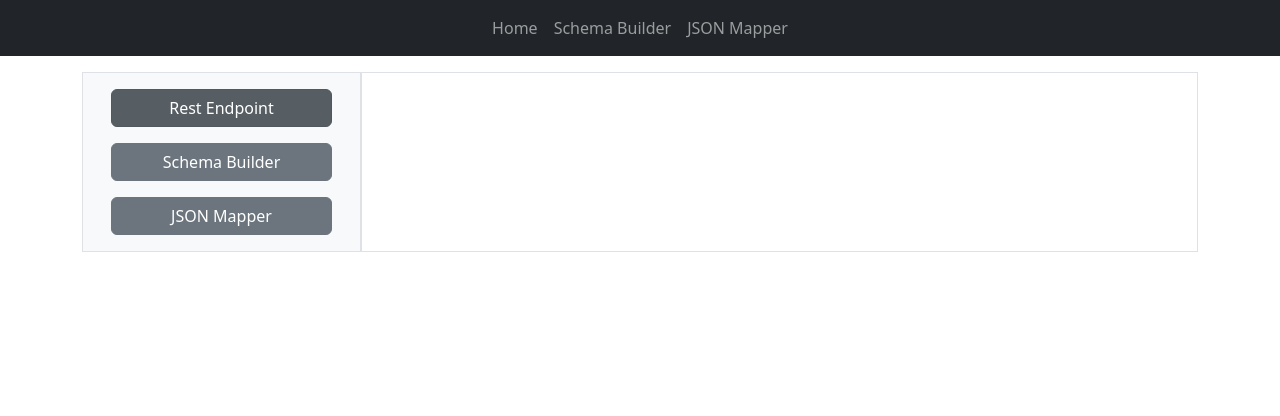
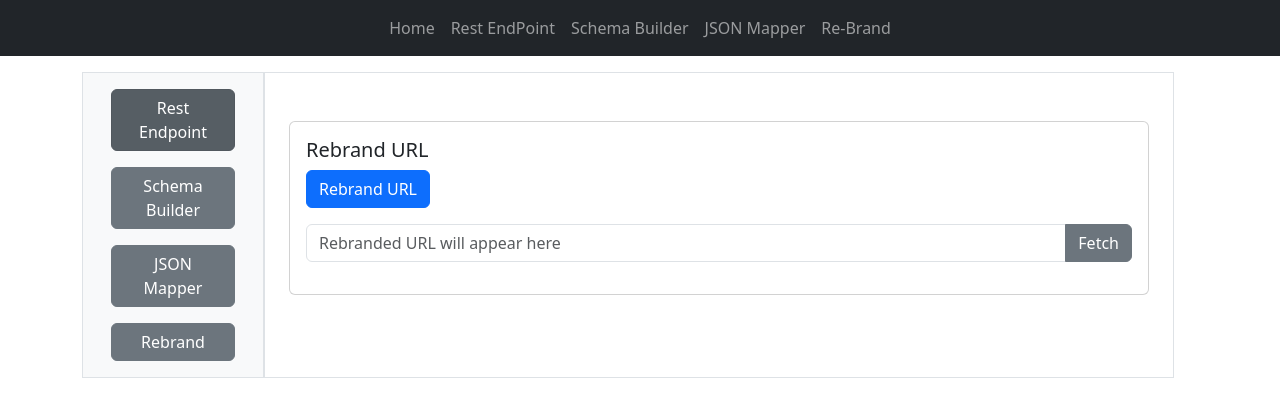
Before and after one commit to sumithMedamina/JsonMapperReportsFE, a React (Create React App) app: page /rebrand in a window 1280 px wide. Shown: the top 416 px of the page. Built offline with nearby package versions, Linux system fonts and the light colour scheme.

Commit message:
addRebrand

```diff
--- a/src/App.js
+++ b/src/App.js
@@ -9,13 +9,18 @@ import { JsonProvider } from "./components/JsonContext";
 const App = () => {
   return (
     <BrowserRouter>
-      <div>
+
         <nav className="navbar navbar-expand-lg navbar-dark bg-dark">
           <div className="collapse navbar-collapse" id="navbarNav">
             <ul className="navbar-nav mx-auto">
               <li className="nav-item">
-        <Link className="nav-link" to="/">
+                <Link className="nav-link" to="/rest-endpoint">
                   Home
+                </Link>
+              </li>
+              <li className="nav-item">
+                <Link className="nav-link" to="/rest-endpoint">
+                  Rest EndPoint
                 </Link>
               </li>
               <li className="nav-item">
@@ -26,6 +31,11 @@ const App = () => {
               <li className="nav-item">
                 <Link className="nav-link" to="/json-mapper">
                   JSON Mapper
+                </Link>
+              </li>
+              <li className="nav-item">
+                <Link className="nav-link" to="/rebrand">
+                  Re-Brand
                 </Link>
               </li>
             </ul>
@@ -39,7 +49,7 @@ const App = () => {
             </Routes>
           </JsonProvider>
         </div>
-      </div>
+
     </BrowserRouter>
   );
 };
--- a/src/components/Home.jsx
+++ b/src/components/Home.jsx
@@ -3,6 +3,7 @@ import { Routes, Route, useNavigate } from "react-router-dom";
 import RestEndpoint from "./RestEndPoint";
 import SchemaBuilder from "./SchemaBuilder";
 import JsonMapper from "./JsonMapper";
+import Rebrand from "./Rebrand";
 
 function Home() {
   const [activeComponent, setActiveComponent] = useState("RestEndpoint");
@@ -21,6 +22,9 @@ function Home() {
       case "JsonMapper":
         navigate("/json-mapper");
         break;
+      case "Rebrand":
+        navigate("/rebrand");
+        break; // Add the missing break statement
       default:
         break;
     }
@@ -28,8 +32,8 @@ function Home() {
 
   return (
     <div className="container-fluid">
-      <div className="row">
-        <div className="col-3 bg-light border">
+      <div className="row col-12">
+        <div className="col-2 bg-light border">
           <div className="d-flex flex-column p-3">
             <button
               className={`btn btn-secondary mb-3 ${activeComponent === "RestEndpoint" ? "active" : ""}`}
@@ -44,18 +48,25 @@ function Home() {
               Schema Builder
             </button>
             <button
-              className={`btn btn-secondary ${activeComponent === "JsonMapper" ? "active" : ""}`}
+              className={`btn btn-secondary mb-3 ${activeComponent === "JsonMapper" ? "active" : ""}`}
               onClick={() => handleNavigation("JsonMapper")}
             >
               JSON Mapper
             </button>
+            <button
+              className={`btn btn-secondary ${activeComponent === "Rebrand" ? "active" : ""}`}
+              onClick={() => handleNavigation("Rebrand")}
+            >
+              Rebrand
+            </button>
           </div>
         </div>
-        <div className="col-9 border">
+        <div className="col-10 border">
           <Routes>
             <Route path="/rest-endpoint" element={<RestEndpoint />} />
             <Route path="/schema-builder" element={<SchemaBuilder />} />
-            <Route path="/Json-mapper" element={<JsonMapper />} />
+            <Route path="/json-mapper" element={<JsonMapper />} />
+            <Route path="/rebrand" element={<Rebrand />} />
           </Routes>
         </div>
       </div>
--- a/src/components/JsonContext.jsx
+++ b/src/components/JsonContext.jsx
@@ -5,9 +5,10 @@ const JsonContext = createContext();
 export const JsonProvider = ({ children }) => {
   const [sourceJson, setSourceJson] = useState([]);
   const [targetJson, setTargetJson] = useState({});
+  const [url, setUrl] = useState("https://fakestoreapi.com/products");
 
   return (
-    <JsonContext.Provider value={{ sourceJson, setSourceJson, targetJson, setTargetJson }}>
+    <JsonContext.Provider value={{ sourceJson, setSourceJson, targetJson, setTargetJson, url, setUrl }}>
       {children}
     </JsonContext.Provider>
   );
--- a/src/components/JsonMapper.jsx
+++ b/src/components/JsonMapper.jsx
@@ -1,11 +1,13 @@
 import React, { useState, useContext,  useRef, useLayoutEffect } from 'react';
 import 'bootstrap/dist/css/bootstrap.min.css';
 import JsonContext from './JsonContext';
+import { useNavigate } from 'react-router-dom';
 
 const JsonMapper = () => {
-  const { sourceJson, targetJson } = useContext(JsonContext);
+  const { url,sourceJson, targetJson } = useContext(JsonContext);
   const [mappings, setMappings] = useState([]);
   const [updatedSourceJson, setUpdatedSourceJson] = useState('');
+  const navigate = useNavigate();
 
   const sourceRefs = useRef({});
   const targetRefs = useRef({});
@@ -52,7 +54,6 @@ const JsonMapper = () => {
       setMappings([...mappings, { source: sourceKey, target: targetKey }]);
     }
   };
-
   const handleDragOver = (event) => {
     event.preventDefault();
   };
@@ -130,22 +131,24 @@ const JsonMapper = () => {
   const saveUpdatedJson = () => {
     const jsonData = JSON.parse(updatedSourceJson);
 
-    fetch('http://localhost:5000/api/items', {
+    fetch('http://localhost:5000/api/save', {
       method: 'POST',
       headers: {
         'Content-Type': 'application/json',
       },
-      body: JSON.stringify(jsonData),
+      body: JSON.stringify({ path: url, data: jsonData })
     })
       .then((response) => {
         if (!response.ok) {
           throw new Error('Network response was not ok');
         }
         alert('Data saved successfully');
+
         return response.json();
       })
       .then((data) => {
         console.log('Data saved successfully:', data);
+        navigate('/rebrand')
       })
       .catch((error) => {
         console.error('Error saving data:', error);
--- /dev/null
+++ b/src/components/Rebrand.jsx
@@ -0,0 +1,99 @@
+import React, { useContext, useState } from 'react';
+import JsonContext from './JsonContext';
+import 'bootstrap/dist/css/bootstrap.min.css';
+
+const Rebrand = () => {
+  const { url } = useContext(JsonContext);
+  const [rebrandedData, setRebrandedData] = useState(null);
+  const [rebrandedUrl, setRebrandedUrl] = useState('');
+
+  const extractPathFromUrl = (url) => {
+    try {
+      const urlObj = new URL(url);
+      return urlObj.pathname;
+    } catch (error) {
+      // If the URL is invalid, consider it as a path
+      if (url.startsWith('/')) {
+        return url;
+      }
+      console.error('Invalid URL:', error);
+      return '';
+    }
+  };
+
+  const handleRebrand = async () => {
+    try {
+      const path = extractPathFromUrl(url);
+
+      if (!path) {
+        throw new Error('Invalid URL');
+      }
+
+      const response = await fetch('http://localhost:5000/api/rebrand', {
+        method: 'POST',
+        headers: {
+          'Content-Type': 'application/json',
+        },
+        body: JSON.stringify({ url: path }),
+      });
+
+      if (!response.ok) {
+        throw new Error('Failed to rebrand URL');
+      }
+
+      const data = await response.json();
+      console.log('Rebranded URL data saved:', data);
+
+      // Update the input box with the rebranded URL path
+      setRebrandedUrl(data.path);
+      setRebrandedData(data.data); // Display the data immediately if needed
+    } catch (error) {
+      console.error('Error rebranding URL:', error);
+    }
+  };
+
+  const handleFetch = async () => {
+    try {
+      const response = await fetch(`http://localhost:5000${rebrandedUrl}`);
+
+      if (!response.ok) {
+        throw new Error('Failed to fetch data');
+      }
+
+      const data = await response.json();
+      setRebrandedData(data);
+      console.log('Fetched data:', data);
+    } catch (error) {
+      console.error('Error fetching data:', error);
+    }
+  };
+
+  return (
+    <div className="container mt-5">
+      <div className="card">
+        <div className="card-body">
+          <h5 className="card-title">Rebrand URL</h5>
+          <button onClick={handleRebrand} className="btn btn-primary mb-3">Rebrand URL</button>
+          <div className="input-group mb-3">
+            <input
+              type="text"
+              className="form-control"
+              value={rebrandedUrl}
+              onChange={(e) => setRebrandedUrl(e.target.value)}
+              placeholder="Rebranded URL will appear here"
+            />
+            <button onClick={handleFetch} className="btn btn-secondary">Fetch</button>
+          </div>
+          {rebrandedData && (
+            <div>
+              <h5>Rebranded Data</h5>
+              <pre>{JSON.stringify(rebrandedData, null, 2)}</pre>
+            </div>
+          )}
+        </div>
+      </div>
+    </div>
+  );
+};
+
+export default Rebrand;
--- a/src/components/RestEndPoint.jsx
+++ b/src/components/RestEndPoint.jsx
@@ -1,17 +1,22 @@
-import React, { useContext, useState } from "react";
+import React, { useContext, useState, useEffect } from "react";
 import { useNavigate } from "react-router-dom";
 import JsonContext from "./JsonContext";
 
 const RestEndpoint = () => {
-  const { setSourceJson } = useContext(JsonContext);
-  const [url, setUrl] = useState("https://fakestoreapi.com/products");
+  const { setSourceJson, url, setUrl } = useContext(JsonContext);
+  const [urlInput, setUrlInput] = useState(url); // Initialize with the URL from context
   const navigate = useNavigate();
+
+  useEffect(() => {
+    setUrlInput(url); // Update the input value when URL changes
+  }, [url]);
 
   const handleSaveData = async () => {
     try {
-      const response = await fetch(url);
+      const response = await fetch(urlInput);
       const data = await response.json();
       setSourceJson(data);
+      setUrl(urlInput); // Save the URL in the context
       alert("Data saved to source");
       navigate("/schema-builder");
     } catch (error) {
@@ -25,8 +30,8 @@ const RestEndpoint = () => {
       <input
         type="text"
         className="form-control"
-        value={url}
-        onChange={(e) => setUrl(e.target.value)}
+        value={urlInput}
+        onChange={(e) => setUrlInput(e.target.value)}
       />
       <button className="btn btn-primary mt-3" onClick={handleSaveData}>
         Save Data
```
Lines whose indentation alone changed are shown as unchanged.
